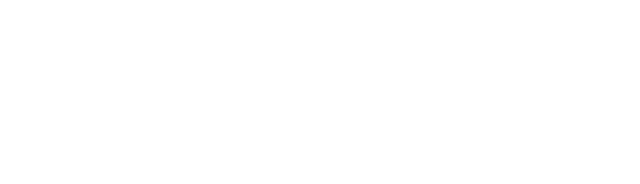
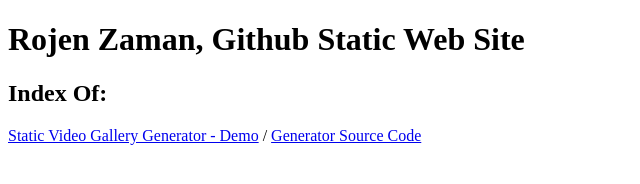
Before and after one commit to rojenzaman/rojenzaman.github.io, a plain HTML site: page index.html in a window 1280 px wide. Shown: the whole page, without its empty margins (0-640 px from the left). Drawn offline with Linux system fonts and the light colour scheme.

Commit message:
Update index.html

```diff
--- a/index.html
+++ b/index.html
@@ -4,5 +4,8 @@
   <title>Rojen Zaman, Github Static Web Site</title>
  </head>
  <body>
+  <h1>Rojen Zaman, Github Static Web Site</h1>
+  <h2>Index Of:</h2>
+  <p><a href="video-gallery/" rel="nofollow">Static Video Gallery Generator - Demo</a> / <a href="https://github.com/rojenzaman/video-gallery-generator_bash/">Generator Source Code</a></p>
  </body>
 </html>
```
